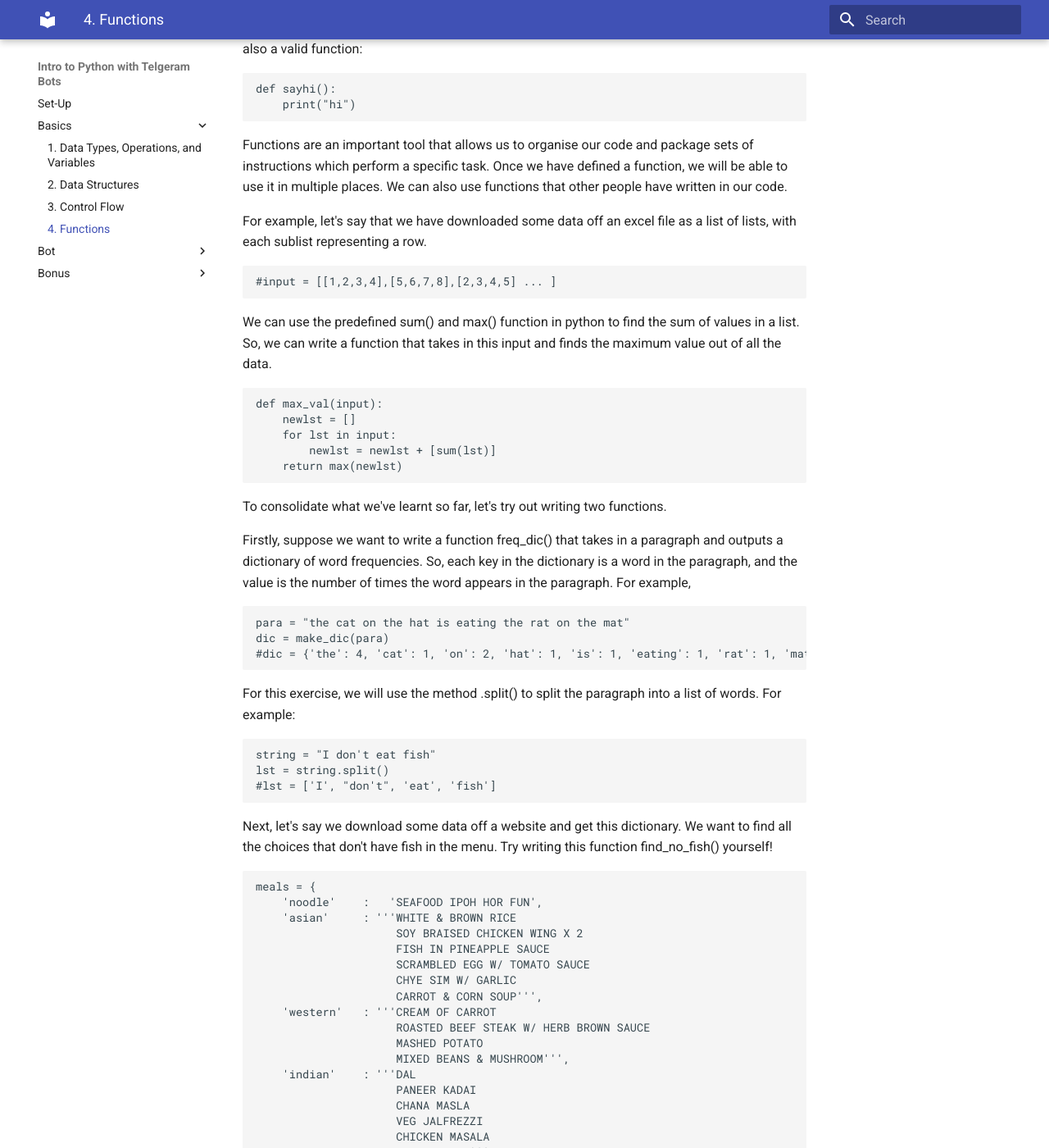
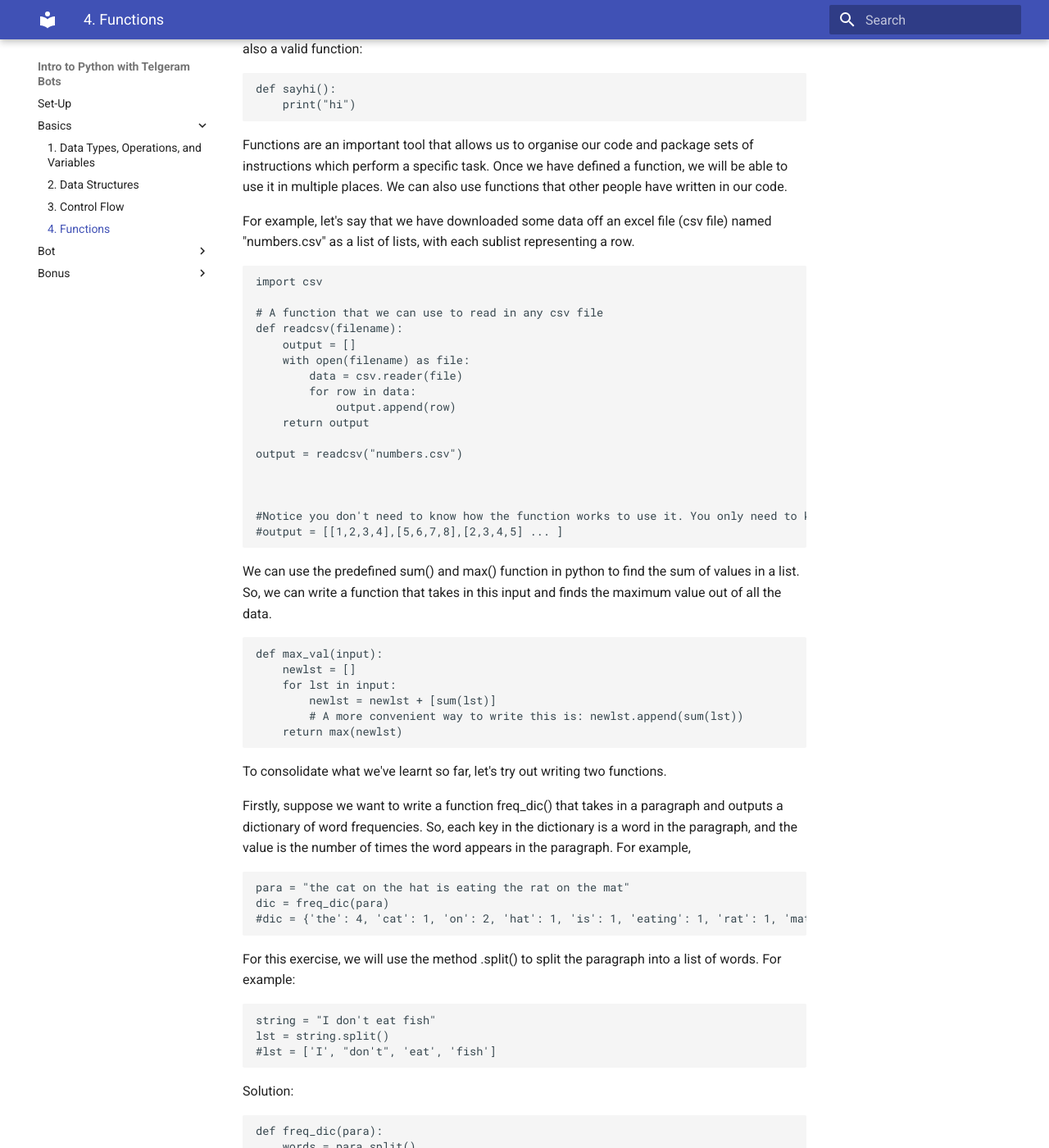
Before and after one commit to USP-Python/USP-Python.github.io, an MkDocs documentation site: the page built from docs/04-basics.md, in a window 1280 px wide and 1400 px high, scrolled down 465 px. Shown: the whole window at 82% size. Built offline with MkDocs 1.6.1 and Material for MkDocs 9.7.7, drawn with Linux system fonts in a browser that asks for light colours; old or Windows-style settings are respelled for this version of MkDocs; some of the changed text lies outside the part shown.

Commit message:
added content

````diff
--- a/docs/04-basics.md
+++ b/docs/04-basics.md
@@ -24,10 +24,26 @@ def sayhi():
 Functions are an important tool that allows us to organise our code and package sets of instructions which perform a specific task.
 Once we have defined a function, we will be able to use it in multiple places. We can also use functions that other people have written in our code.
 
-For example, let's say that we have downloaded some data off an excel file as a list of lists, with each sublist representing a row.
+For example, let's say that we have downloaded some data off an excel file (csv file) named "numbers.csv" as a list of lists, with each sublist representing a row.
 
 ```python
-#input = [[1,2,3,4],[5,6,7,8],[2,3,4,5] ... ]
+import csv
+
+# A function that we can use to read in any csv file
+def readcsv(filename):
+    output = []
+    with open(filename) as file:
+        data = csv.reader(file)
+        for row in data:
+            output.append(row)
+    return output
+
+output = readcsv("numbers.csv")
+
+
+
+#Notice you don't need to know how the function works to use it. You only need to knwo what to input, and what it does, which it read off a csv file such that:
+#output = [[1,2,3,4],[5,6,7,8],[2,3,4,5] ... ]
 ```
 
 We can use the predefined sum() and max() function in python to find the sum of values in a list. So, we can write a function that takes in this input and finds the maximum value out of all the data.
@@ -37,6 +53,7 @@ def max_val(input):
     newlst = []
     for lst in input:
         newlst = newlst + [sum(lst)]
+        # A more convenient way to write this is: newlst.append(sum(lst))
     return max(newlst)
 ```
 To consolidate what we've learnt so far, let's try out writing two functions.
@@ -45,7 +62,7 @@ Firstly, suppose we want to write a function freq_dic() that takes in a paragrap
 
 ```python
 para = "the cat on the hat is eating the rat on the mat"
-dic = make_dic(para)
+dic = freq_dic(para)
 #dic = {'the': 4, 'cat': 1, 'on': 2, 'hat': 1, 'is': 1, 'eating': 1, 'rat': 1, 'mat': 1}
 ```
 For this exercise, we will use the method .split() to split the paragraph into a list of words. For example:
@@ -56,7 +73,19 @@ lst = string.split()
 #lst = ['I', "don't", 'eat', 'fish']
 ```
 
-Next, let's say we download some data off a website and get this dictionary. We want to find all the choices that don't have fish in the menu. Try writing this function find_no_fish() yourself!
+Solution:
+```python
+def freq_dic(para):
+    words = para.split()
+    dic = {}
+    for w in words:
+        if w not in dic:
+            dic[w] = 0
+        dic[w] += 1 #dic[w] = dic[w] + 1
+    return dic
+```
+
+Next, let's say we download some data off a website and get this dictionary. We want to find all the choices that don't have fish in the menu, and output the options in a list. Try writing this function find_no_fish(dict) yourself!
 
 ```python
 meals = {
@@ -86,3 +115,13 @@ meals = {
                      STIR FRIED SWEET POTATO LEAVES'''
 }
 ```
+
+Solution:
+```python
+def find_no_fish(dic):
+    result = []
+    for option in dic:
+        if "FISH" not in dic[option].split():
+            result.append(option)
+    return result
+```
````
